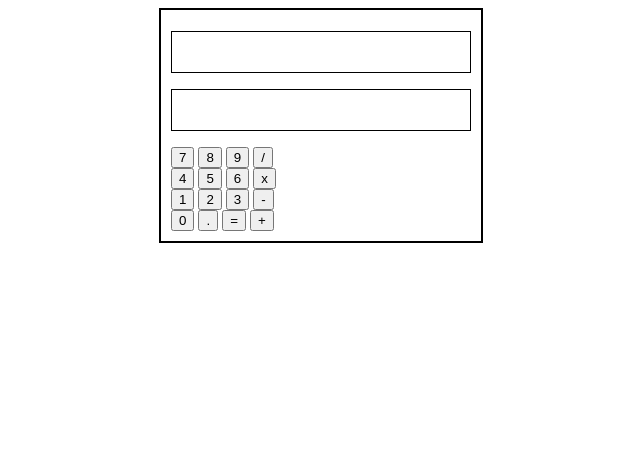
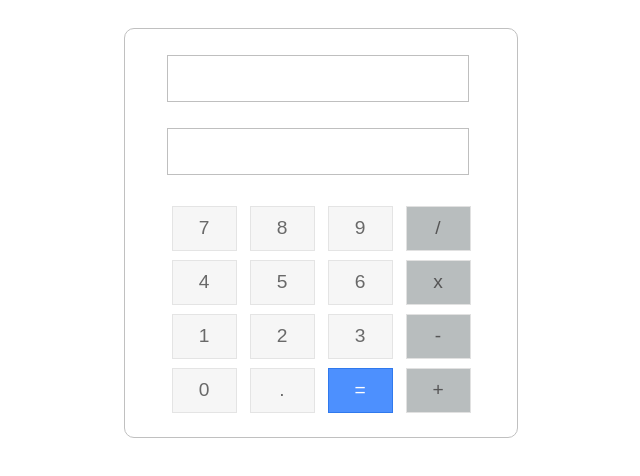
Before and after one commit to jorgedepablo/2018-19-CSAAI-mi-cal, a plain HTML site: page index.html in a window 1280 px wide. Shown: the whole page, without its empty margins (319-959 px from the left). Drawn offline with Linux system fonts and the light colour scheme.

Commit message:
Final Version

```diff
--- a/cal-js.js
+++ b/cal-js.js
@@ -18,7 +18,7 @@ function main() {
         bminus:document.getElementById('b-'),
         bdivided:document.getElementById('b/'),
         bby:document.getElementById('bx'),
-        bequal:document.getElementById('b='),
+        bequal:document.getElementById('bequal'),
         bdot:document.getElementById('b.')
       },
 
--- a/index.html
+++ b/index.html
@@ -12,25 +12,25 @@
         <div id='content'>
             <p id='display1' class='display'> </p>
             <p id='display2' class='display'> </p>
-            <button type='button' name='7' id='b7'> 7 </button>
-            <button type='button' name='8' id='b8'> 8 </button>
-            <button type='button' name='9' id='b9'> 9 </button>
-            <button type='button' name='/' id='b/'> / </button>
+            <button type='button' name='7' id='b7' class="bn"> 7 </button>
+            <button type='button' name='8' id='b8' class="bn"> 8 </button>
+            <button type='button' name='9' id='b9' class="bn"> 9 </button>
+            <button type='button' name='/' id='b/' class="bop"> / </button>
             <br>
-            <button type='button' name='4' id='b4'> 4 </button>
-            <button type='button' name='5' id='b5'> 5 </button>
-            <button type='button' name='6' id='b6'> 6 </button>
-            <button type='button' name='x' id='bx'> x </button>
+            <button type='button' name='4' id='b4' class="bn"> 4 </button>
+            <button type='button' name='5' id='b5' class="bn"> 5 </button>
+            <button type='button' name='6' id='b6' class="bn"> 6 </button>
+            <button type='button' name='x' id='bx' class="bop"> x </button>
             <br>
-            <button type='button' name='1' id='b1'> 1 </button>
-            <button type='button' name='2' id='b2'> 2 </button>
-            <button type='button' name='3' id='b3'> 3 </button>
-            <button type='button' name='-' id='b-'> - </button>
+            <button type='button' name='1' id='b1' class="bn"> 1 </button>
+            <button type='button' name='2' id='b2' class="bn"> 2 </button>
+            <button type='button' name='3' id='b3' class="bn"> 3 </button>
+            <button type='button' name='-' id='b-' class="bop"> - </button>
             <br>
-            <button type='button' name='0' id='b0'> 0 </button>
-            <button type='button' name='.' id='b.'> . </button>
-            <button type='button' name='=' id='b='> = </button>
-            <button type='button' name='+' id='b+'> + </button>
+            <button type='button' name='0' id='b0' class="bn"> 0 </button>
+            <button type='button' name='.' id='b.' class="bn"> . </button>
+            <button type='button' name='=' id='bequal' class="bn"> = </button>
+            <button type='button' name='+' id='b+' class="bop"> + </button>
         </div>
     </body>
 </html>
--- a/style.css
+++ b/style.css
@@ -1,19 +1,50 @@
 /*Style doc*/
 body{
-    background-size: auto;
     background-color: white;
+    padding-top: 20px;
+    align: center;
+}
+button{
+    border: 1px solid #dedede;
+    color: #444;
+    height: 45px;
+    width: 65px;
+    text-align: center;
+    font-size: 1.2em;
+    font-weight: normal;
+    margin: 4.5px;
 }
 #content{
-  width: 300px;
-  margin: 0 auto;
-  border: 2px solid BLACK;
-  padding-bottom: 10px;
-  padding-left: 10px;
-  padding-right: 10px;
-  padding-top: 5px;
+    width: 350px;
+    padding-left: 42px;
+    padding-bottom: 20px;
+    margin: 0 auto;
+    border: 1px solid #c0c0c0;
+    border-radius: 10px;
+}
+#bequal{
+    background-color: #4d90fe;
+    border: 1px solid #3079ed;
+    color: #fefefe;
+    opacity: 1;
 }
 .display{
-    background-color: white;
-    padding: 20px;
-    border: 1px solid black;
+    width: 300px;
+    height: 45px;
+    text-align: right;
+    font-family: monospace;
+    font-size: 2em;
+    font-weight: bold;
+    border-color: gray;
+    border-width: 1px;
+    border-style: solid;
+    opacity: 0.5;
 }
+.bn{
+    opacity: 0.8;
+    background-color: #f5f5f5;
+}
+.bop{
+    opacity: 0.9;
+    background-color: #B1B6B8;
+}
```
